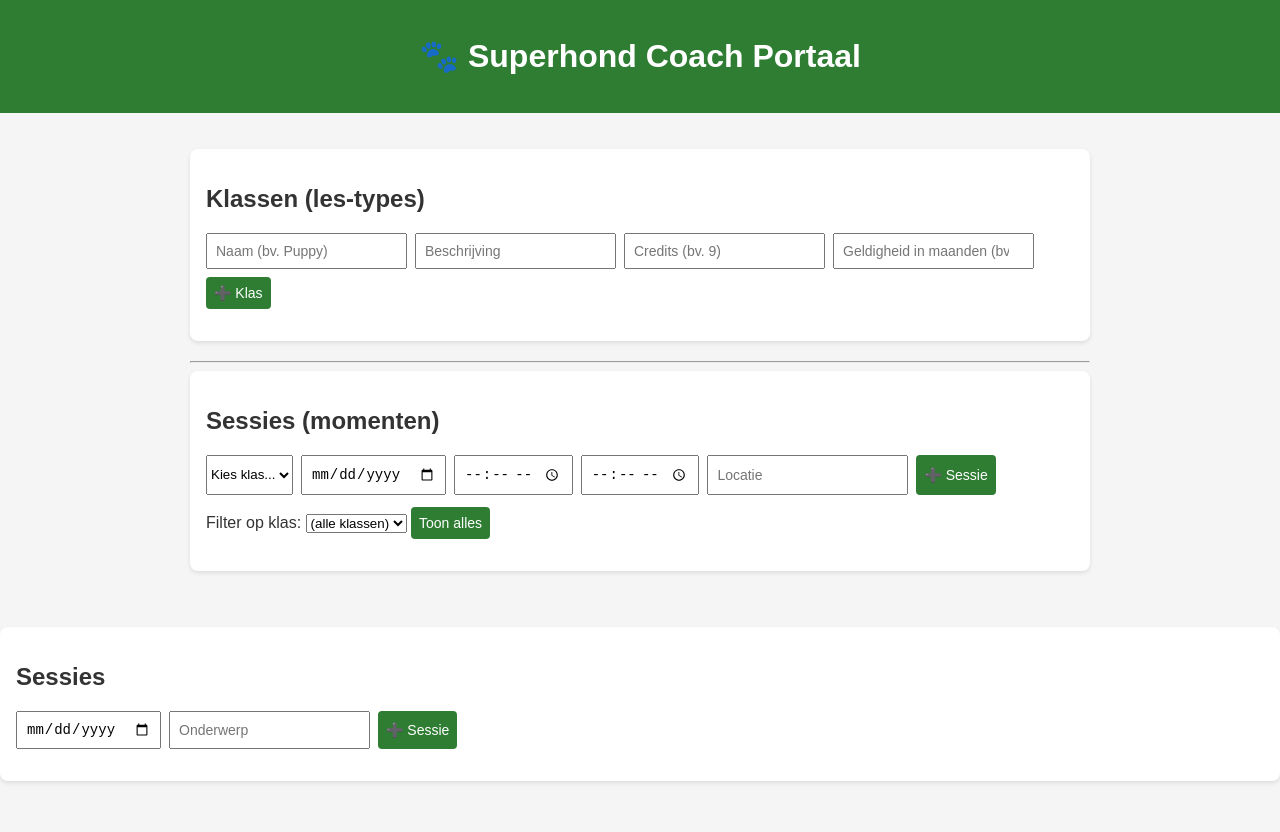
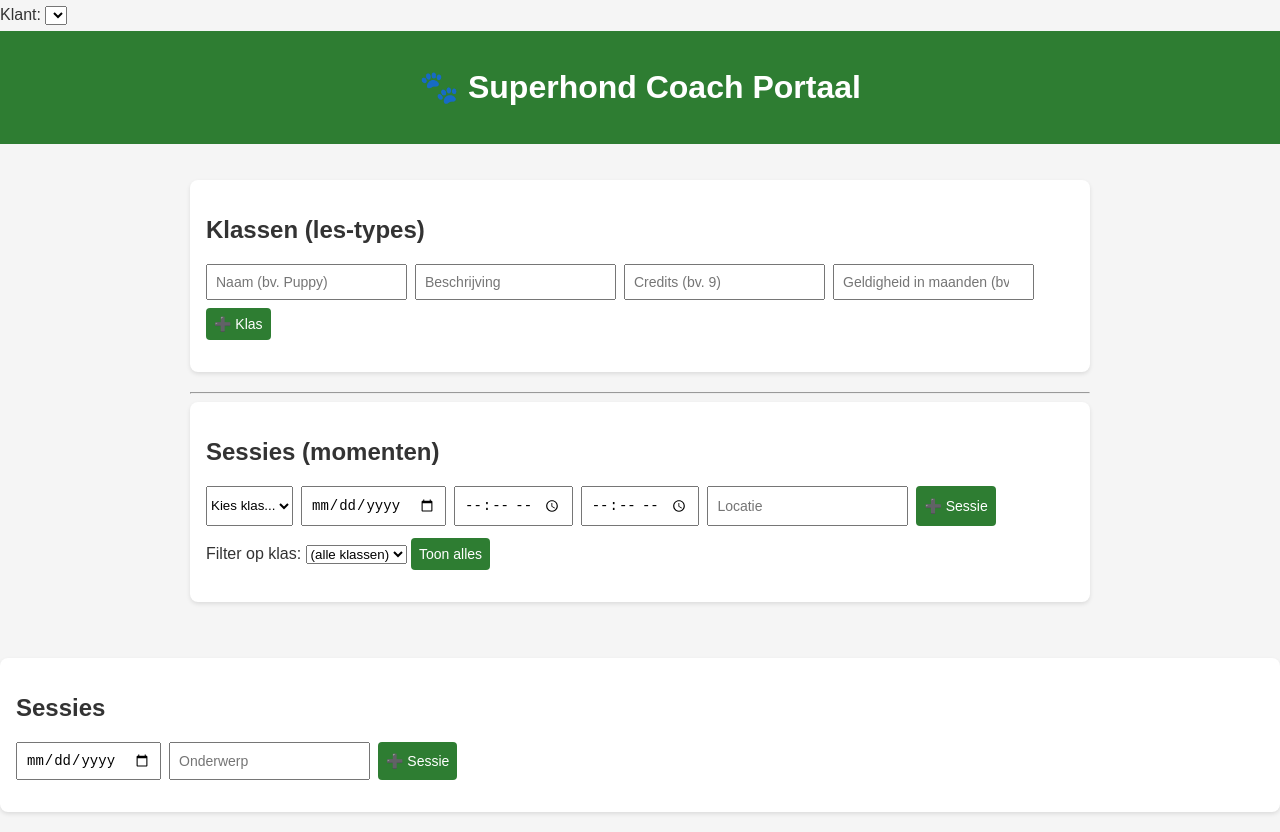
Before and after one commit to superhond-be/superhond-webapp, a website: page public/index.html in a window 1280 px wide. Before the commit the page ends 801 px from the top, so only its background shows below. Drawn offline with Linux system fonts and the light colour scheme; no server answers.

Commit message:
Update index.html

```diff
--- a/public/index.html
+++ b/public/index.html
@@ -1,3 +1,9 @@
+<div style="margin:6px 0">
+  <label>Klant:
+    <select id="clientSelect"></select>
+  </label>
+</div>
+
 <!doctype html>
 <html lang="nl">
 <head>
```
